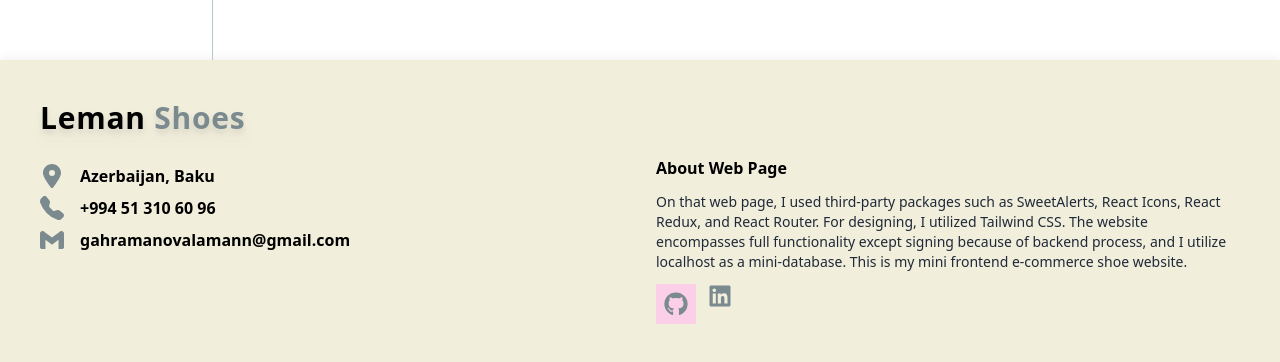
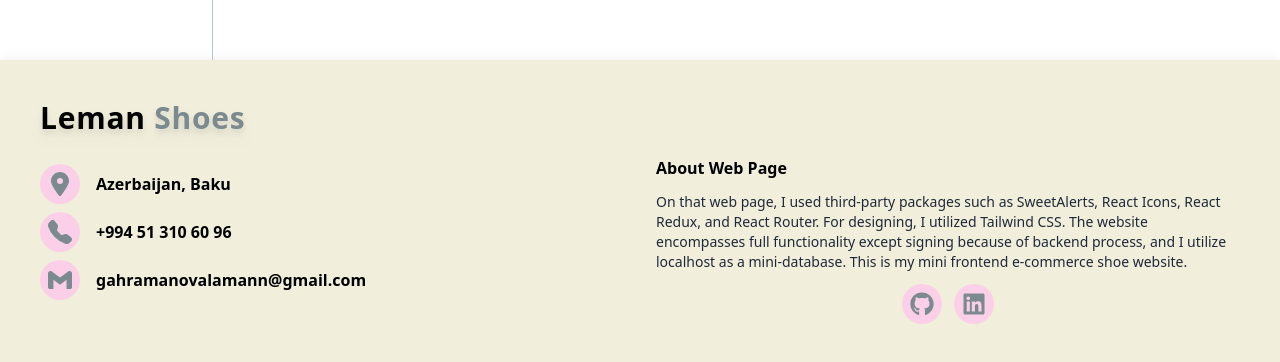
Before and after one commit to Gahramanoval301/e_commerce_internship, a React (Vite) app: page / in a window 1280 px wide. Shown: the part 1544-1906 px from the top of the page. Built offline with nearby package versions, Linux system fonts and the light colour scheme; no server answers.

Commit message:
change some structure and classnames of footer section

```diff
--- a/src/components/Footer/index.jsx
+++ b/src/components/Footer/index.jsx
@@ -21,19 +21,19 @@ export default function Footer() {
       <div className="grid grid-cols-2 gap-8">
         <div className="footer-pv-info-box">
           <Link to="https://maps.app.goo.gl/MG3hHjz6H9C7xDG8A" target="_blank">
-            <div className="footer-icon-1">
+            <div className="footer-icon-box">
               <FaLocationDot className="footer-icon" />
             </div>
             <p>Azerbaijan, Baku</p>
           </Link>
           <Link to="tel:+994513106096" target='_blank'>
-            <div className="footer-icon-1">
+            <div className="footer-icon-box">
               <BsFillTelephoneFill className="footer-icon" />
             </div>
             <p>+994 51 310 60 96</p>
           </Link>
           <Link to="mailto:gahramanovalamann@gmail.com" target='_blank'>
-            <div className="footer-icon-1">
+            <div className="footer-icon-box">
               <SiGmail className="footer-icon" />
             </div>
             <p>gahramanovalamann@gmail.com</p>
@@ -48,17 +48,18 @@ export default function Footer() {
             and I utilize localhost as a mini-database. This is my mini frontend
             e-commerce shoe website.{" "}
           </p>
-          <div className="flex gap-3">
-            <a href="https://github.com/Gahramanoval301" target='_blank' className="relative z-50">
-              <div className="p-2 bg-pink-200">
+          <div className="flex gap-3 justify-center">
+            <Link to="https://github.com/Gahramanoval301" target='_blank'>
+              <div className="footer-icon-box">
                 <FaGithub className="footer-icon" />
               </div>
-            </a>
-            <a href="https://www.linkedin.com/in/leman-gahramanova-0a3b6b2a5" target='_blank'>
-              <div className="footer-icon-2">
+            </Link>
+            <Link to="https://www.linkedin.com/in/leman-gahramanova-0a3b6b2a5" target='_blank'>
+              <div className="footer-icon-box">
                 <FaLinkedin className="footer-icon" />
               </div>
-            </a>
+            </Link>
+
           </div>
         </div>
       </div>
```
